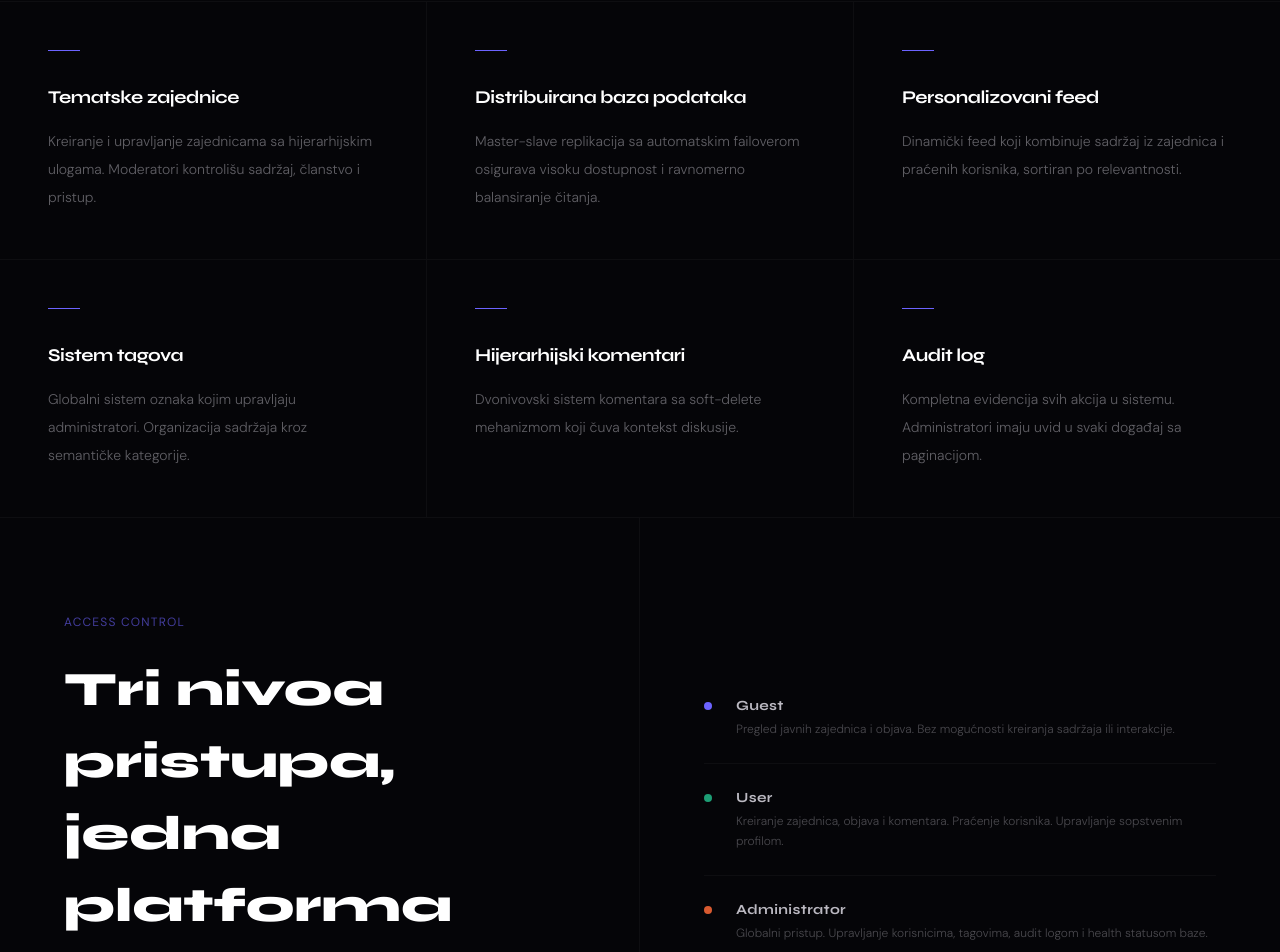
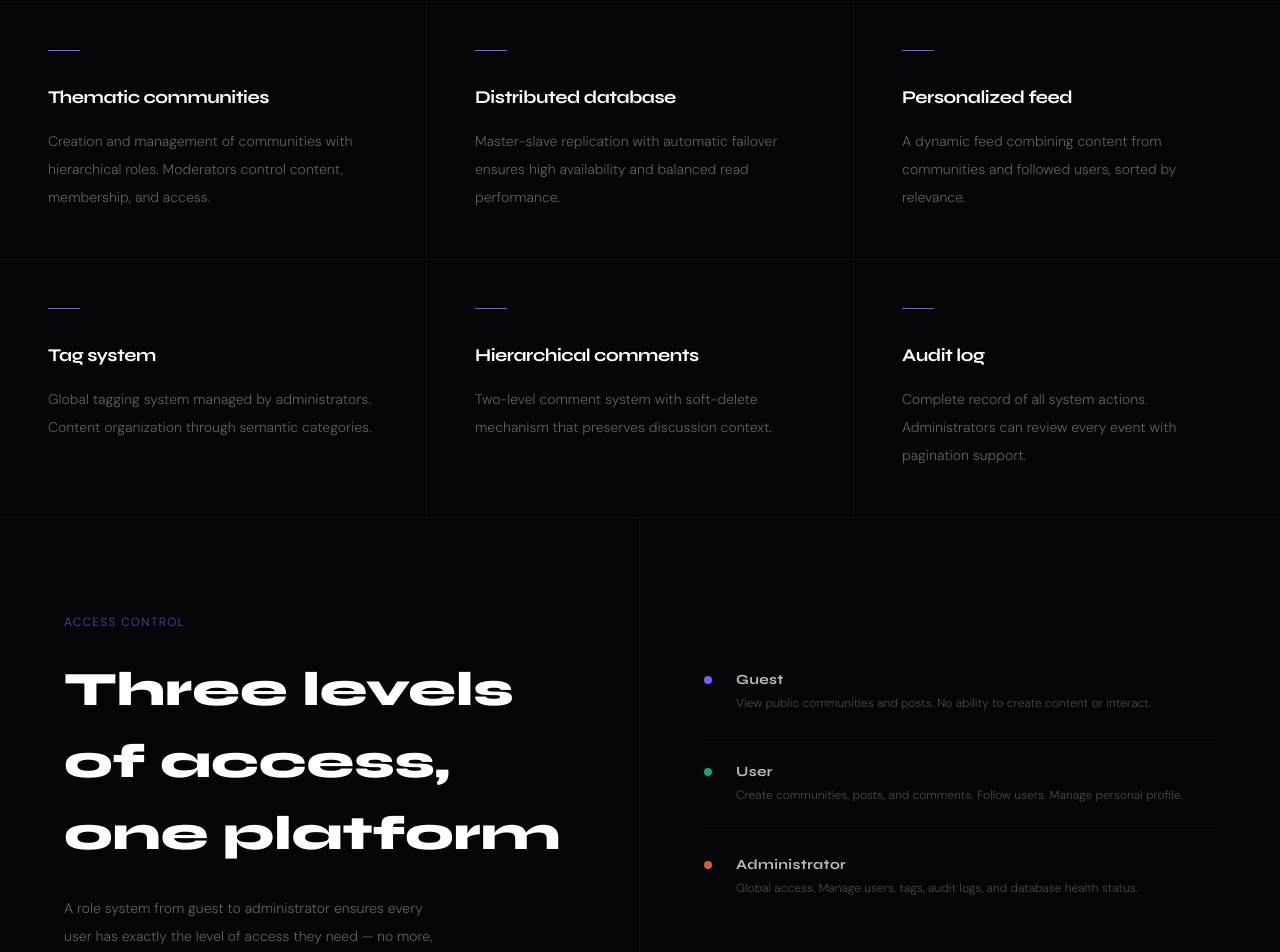
Before and after one commit to IgnjatRadojicic/PulseNet, a React app in the folder client/: page / in a window 1280 px wide. Shown: the part 1020-1972 px from the top of the page. Built offline with nearby package versions, Linux system fonts and the light colour scheme; no server answers; the HTML template or start-up script is replaced by a standard one.

Commit message:
refactor: Translate all pages to English team choice

```diff
--- a/client/src/components/auth/AuthTextarea.tsx
+++ b/client/src/components/auth/AuthTextarea.tsx
@@ -11,7 +11,7 @@ export default function AuthTextarea({ label, value, onChange, placeholder, opti
         <div className="flex flex-col gap-2">
             <label className="text-xs tracking-widest uppercase text-muted-ghost" style={{ letterSpacing: '0.15em' }}>
                 {label}
-                {optional && <span className="normal-case text-muted-whisper ml-1">(opciono)</span>}
+                {optional && <span className="normal-case text-muted-whisper ml-1">(optional)</span>}
             </label>
             <textarea
                 value={value}
--- a/client/src/components/landing/LandingCta.tsx
+++ b/client/src/components/landing/LandingCta.tsx
@@ -6,8 +6,11 @@ export default function LandingCTA() {
     const dotRef = useRef<HTMLSpanElement>(null);
 
     useEffect(() => {
+        if (window.matchMedia('(prefers-reduced-motion: reduce)').matches) return;
+
         let frame: number;
         let t = 0;
+
         function pulse() {
             t += 0.05;
             if (dotRef.current) {
@@ -15,6 +18,7 @@ export default function LandingCTA() {
             }
             frame = requestAnimationFrame(pulse);
         }
+
         frame = requestAnimationFrame(pulse);
         return () => cancelAnimationFrame(frame);
     }, []);
@@ -22,20 +26,26 @@ export default function LandingCTA() {
     return (
         <section className="px-6 md:px-16 py-20 md:py-32 text-center border-t border-border-subtle">
             <div className="inline-flex items-center gap-2 text-xs tracking-widest uppercase mb-8 text-pulse-half border border-pulse-50 py-1 px-3 rounded-px">
-                <span ref={dotRef} className="w-1.5 h-1.5 rounded-full inline-block bg-pulse" />
+                <span
+                    ref={dotRef}
+                    className="w-1.5 h-1.5 rounded-full inline-block bg-pulse"
+                />
                 Master node active
             </div>
+
             <h2 className="font-syne text-section leading-none tracking-display text-white font-black mb-6">
-                Spreman za<br />konekciju?
+                Ready to<br />connect?
             </h2>
+
             <p className="text-base font-light leading-loose mb-10 md:mb-12 max-w-sm mx-auto text-muted-soft">
-                Registruj se i postani deo mreže zajednica izgrađene na distribuiranoj infrastrukturi.
+                Sign up and join a community network built on distributed infrastructure.
             </p>
+
             <button
                 onClick={() => navigate('/register')}
                 className="text-white text-sm tracking-widest px-9 py-3 cursor-pointer transition-all hover:-translate-y-px bg-pulse border-none rounded-half"
             >
-                Kreiraj nalog
+                Create an account
             </button>
         </section>
     );
--- a/client/src/components/landing/LandingFeatures.tsx
+++ b/client/src/components/landing/LandingFeatures.tsx
@@ -1,10 +1,28 @@
 const features = [
-    { title: 'Tematske zajednice', desc: 'Kreiranje i upravljanje zajednicama sa hijerarhijskim ulogama. Moderatori kontrolišu sadržaj, članstvo i pristup.' },
-    { title: 'Distribuirana baza podataka', desc: 'Master-slave replikacija sa automatskim failoverom osigurava visoku dostupnost i ravnomerno balansiranje čitanja.' },
-    { title: 'Personalizovani feed', desc: 'Dinamički feed koji kombinuje sadržaj iz zajednica i praćenih korisnika, sortiran po relevantnosti.' },
-    { title: 'Sistem tagova', desc: 'Globalni sistem oznaka kojim upravljaju administratori. Organizacija sadržaja kroz semantičke kategorije.' },
-    { title: 'Hijerarhijski komentari', desc: 'Dvonivovski sistem komentara sa soft-delete mehanizmom koji čuva kontekst diskusije.' },
-    { title: 'Audit log', desc: 'Kompletna evidencija svih akcija u sistemu. Administratori imaju uvid u svaki događaj sa paginacijom.' },
+    {
+        title: 'Thematic communities',
+        desc: 'Creation and management of communities with hierarchical roles. Moderators control content, membership, and access.'
+    },
+    {
+        title: 'Distributed database',
+        desc: 'Master-slave replication with automatic failover ensures high availability and balanced read performance.'
+    },
+    {
+        title: 'Personalized feed',
+        desc: 'A dynamic feed combining content from communities and followed users, sorted by relevance.'
+    },
+    {
+        title: 'Tag system',
+        desc: 'Global tagging system managed by administrators. Content organization through semantic categories.'
+    },
+    {
+        title: 'Hierarchical comments',
+        desc: 'Two-level comment system with soft-delete mechanism that preserves discussion context.'
+    },
+    {
+        title: 'Audit log',
+        desc: 'Complete record of all system actions. Administrators can review every event with pagination support.'
+    }
 ];
 
 export default function LandingFeatures() {
@@ -19,8 +37,12 @@ export default function LandingFeatures() {
                     className="p-8 md:p-12 bg-surface-base transition-colors duration-300 cursor-default group hover:bg-surface-hover"
                 >
                     <div className="h-px mb-8 w-8 bg-pulse transition-all duration-300 group-hover:w-12" />
-                    <h3 className="font-syne text-white font-bold text-lg mb-4 tracking-tight">{f.title}</h3>
-                    <p className="text-sm font-light leading-loose text-muted-soft">{f.desc}</p>
+                    <h3 className="font-syne text-white font-bold text-lg mb-4 tracking-tight">
+                        {f.title}
+                    </h3>
+                    <p className="text-sm font-light leading-loose text-muted-soft">
+                        {f.desc}
+                    </p>
                 </div>
             ))}
         </section>
--- a/client/src/components/landing/LandingRoles.tsx
+++ b/client/src/components/landing/LandingRoles.tsx
@@ -1,33 +1,56 @@
 const roles = [
-    { label: 'Guest', color: 'bg-pulse', desc: 'Pregled javnih zajednica i objava. Bez mogućnosti kreiranja sadržaja ili interakcije.' },
-    { label: 'User', color: 'bg-role-user', desc: 'Kreiranje zajednica, objava i komentara. Praćenje korisnika. Upravljanje sopstvenim profilom.' },
-    { label: 'Administrator', color: 'bg-role-admin', desc: 'Globalni pristup. Upravljanje korisnicima, tagovima, audit logom i health statusom baze.' },
+    {
+        label: 'Guest',
+        color: 'bg-pulse',
+        desc: 'View public communities and posts. No ability to create content or interact.'
+    },
+    {
+        label: 'User',
+        color: 'bg-role-user',
+        desc: 'Create communities, posts, and comments. Follow users. Manage personal profile.'
+    },
+    {
+        label: 'Administrator',
+        color: 'bg-role-admin',
+        desc: 'Global access. Manage users, tags, audit logs, and database health status.'
+    },
 ];
 
 export default function LandingRoles() {
     return (
         <section id="roles" className="grid grid-cols-1 md:grid-cols-2 border-t border-border-subtle">
             <div className="px-6 md:px-16 py-16 md:py-24 border-b md:border-b-0 md:border-r border-border-subtle">
-                <p className="text-xs tracking-widest uppercase mb-6 text-pulse-60">Access control</p>
+                <p className="text-xs tracking-widest uppercase mb-6 text-pulse-60">
+                    Access control
+                </p>
                 <h2 className="font-syne text-subhead leading-heading tracking-heading text-white font-black mb-6">
-                    Tri nivoa pristupa,<br />jedna platforma
+                    Three levels of access,<br />one platform
                 </h2>
                 <p className="text-sm font-light leading-loose max-w-sm text-muted-soft">
-                    Sistem uloga od gosta do administratora osigurava da svaki korisnik ima tačno onoliko pristupa koliko mu je potrebno — ni više, ni manje.
+                    A role system from guest to administrator ensures every user has exactly the level of access they need — no more, no less.
                 </p>
             </div>
+
             <div className="px-6 md:px-16 py-16 md:py-24 flex flex-col justify-center gap-6">
                 {roles.map((r, i) => (
                     <div
                         key={r.label}
-                        className={`flex gap-6 items-start pb-6 ${i < roles.length - 1 ? 'border-b border-border-subtle' : ''}`}
+                        className={`flex gap-6 items-start pb-6 ${
+                            i < roles.length - 1
+                                ? 'border-b border-border-subtle'
+                                : ''
+                        }`}
                     >
-                        <div className={`w-2 h-2 rounded-full mt-1.5 shrink-0 ${r.color}`} />
+                        <div
+                            className={`w-2 h-2 rounded-full mt-1.5 shrink-0 ${r.color}`}
+                        />
                         <div>
                             <h4 className="font-syne text-sm font-bold tracking-wide mb-1 text-muted-strong">
                                 {r.label}
                             </h4>
-                            <p className="text-xs font-light leading-relaxed text-muted-ghost">{r.desc}</p>
+                            <p className="text-xs font-light leading-relaxed text-muted-ghost">
+                                {r.desc}
+                            </p>
                         </div>
                     </div>
                 ))}
```
